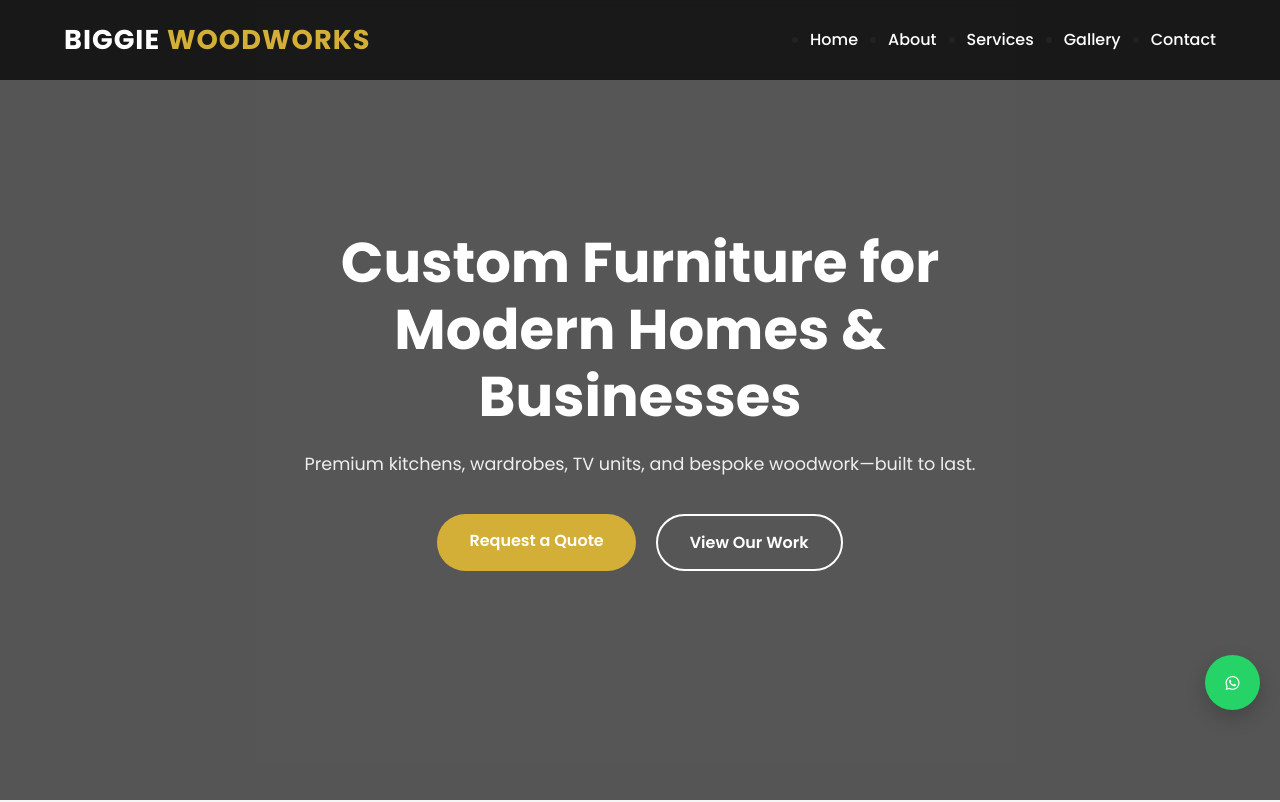
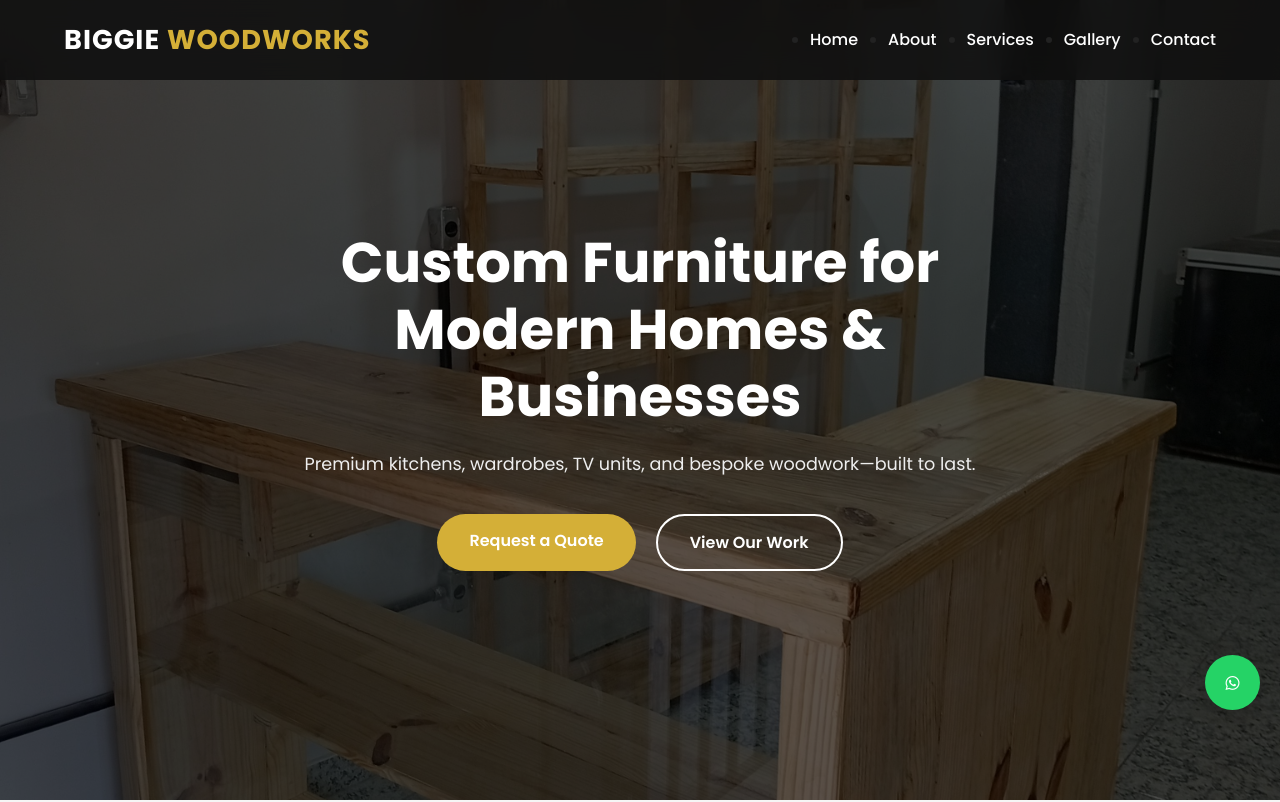
Before and after one commit to biggiewoodworks/biggie-woodworks, a plain HTML site: page index.html in a window 1280 px wide. Shown: the top 802 px of the page. Drawn offline with Linux system fonts and the light colour scheme.

Commit message:
Update hero background image path in style.css

```diff
--- a/style.css
+++ b/style.css
@@ -288,7 +288,7 @@ section{
 .hero{
 
     min-height:100vh;
-    background:url("images/hero.jpg") center/cover no-repeat;
+    background:url("hero.jpg") center/cover no-repeat;
     display:flex;
     justify-content:center;
     align-items:center;
```
